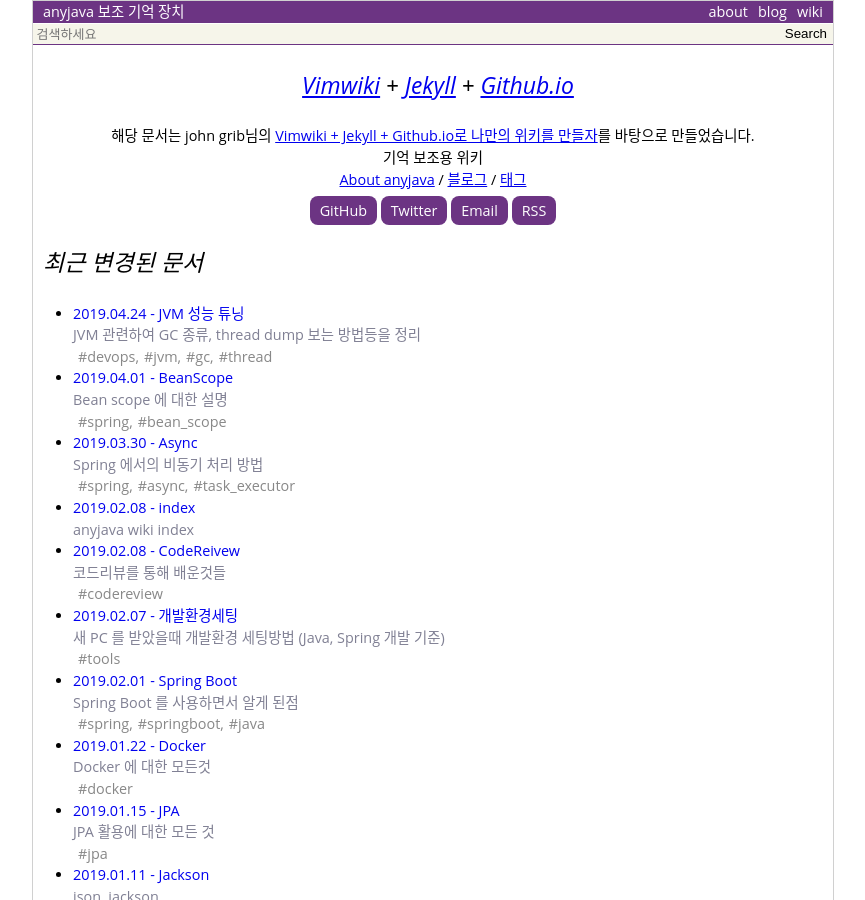
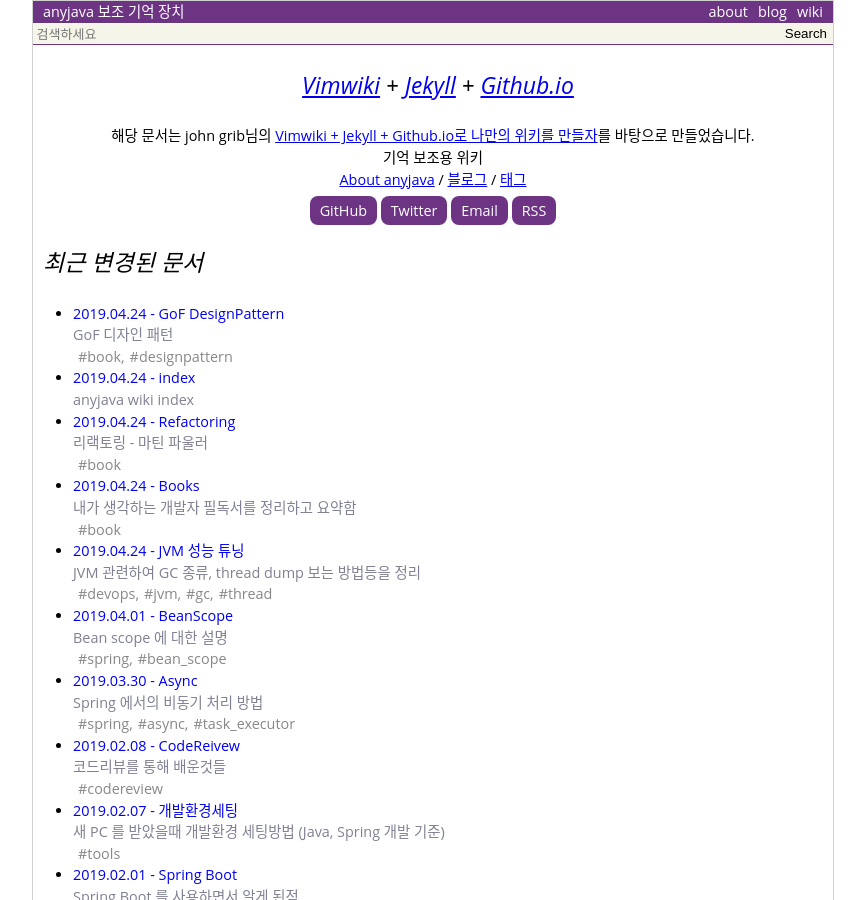
Before and after one commit to anyjava/anyjava.github.io, a Jekyll site: the page built from index.html, in a window 1280 px wide and 900 px high. Shown: the whole window, without its empty margins (207-1072 px from the left). Built offline with Jekyll 4.4.1, drawn with Linux system fonts in a browser that asks for light colours; some of the changed text lies outside the part shown.

Commit message:
Books 카테고리 추가

```diff
--- /dev/null
+++ b/_wiki/Books.md
@@ -0,0 +1,15 @@
+---
+layout  : category
+title   : Books
+summary : 내가 생각하는 개발자 필독서를 정리하고 요약함
+date    : 2019-04-24 08:48:27 +0900
+updated : 2019-04-24 08:50:30 +0900
+tags    : book
+toc     : true
+public  : true
+parent  : index
+latex   : false
+adsense : true
+---
+* TOC
+{:toc}
--- /dev/null
+++ b/_wiki/GOF_DesignPattern.md
@@ -0,0 +1,17 @@
+---
+layout  : wiki
+title   : GoF DesignPattern
+summary : GoF 디자인 패턴
+date    : 2019-04-24 08:52:39 +0900
+updated : 2019-04-24 08:53:22 +0900
+tags    : book, designpattern
+toc     : true
+public  : true
+parent  : Books
+latex   : false
+adsense : true
+---
+* TOC
+{:toc}
+
+#
--- /dev/null
+++ b/_wiki/Refactoring.md
@@ -0,0 +1,17 @@
+---
+layout  : wiki
+title   : Refactoring
+summary : 리랙토링 - 마틴 파울러
+date    : 2019-04-24 08:50:51 +0900
+updated : 2019-04-24 08:51:40 +0900
+tags    : book
+toc     : true
+public  : true
+parent  : Books
+latex   : false
+adsense : true
+---
+* TOC
+{:toc}
+
+# Refactoring - 마틴 파울러 지음
--- a/_wiki/index.md
+++ b/_wiki/index.md
@@ -3,7 +3,7 @@
 title   : index
 summary : anyjava wiki index
 date    : 2018-08-15 19:41:36 +0900
-updated : 2019-02-08 14:57:32 +0900
+updated : 2019-04-24 08:52:39 +0900
 tags    :
 toc     : true
 public  : true
@@ -47,6 +47,9 @@
 * [[CodeReview]]
 	*
 
+* [[Books]]
+	* [[Refactoring]]
+	* [[GOF_DesignPattern]]
 * 회고
 	* [[2018년회고]]
 *
```
